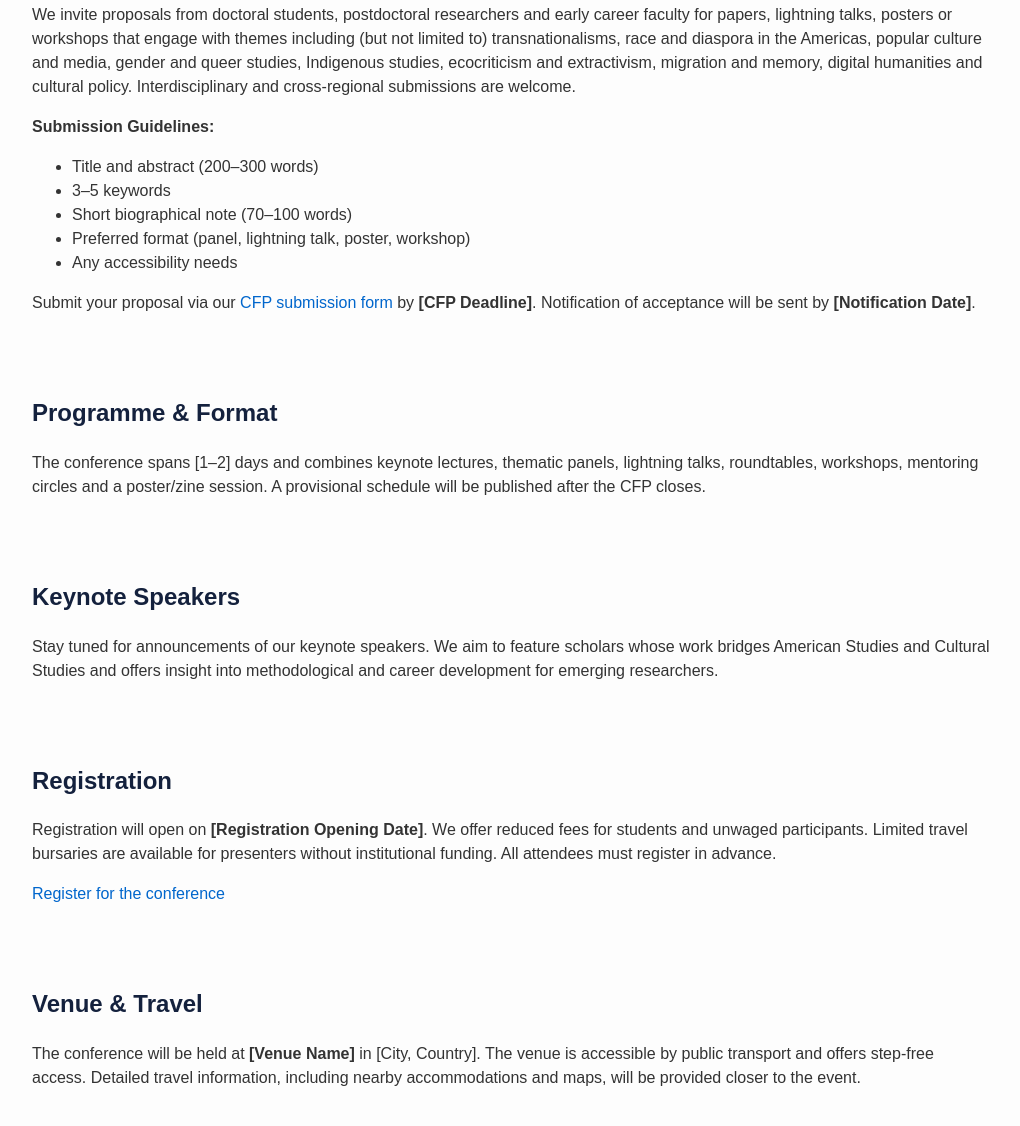
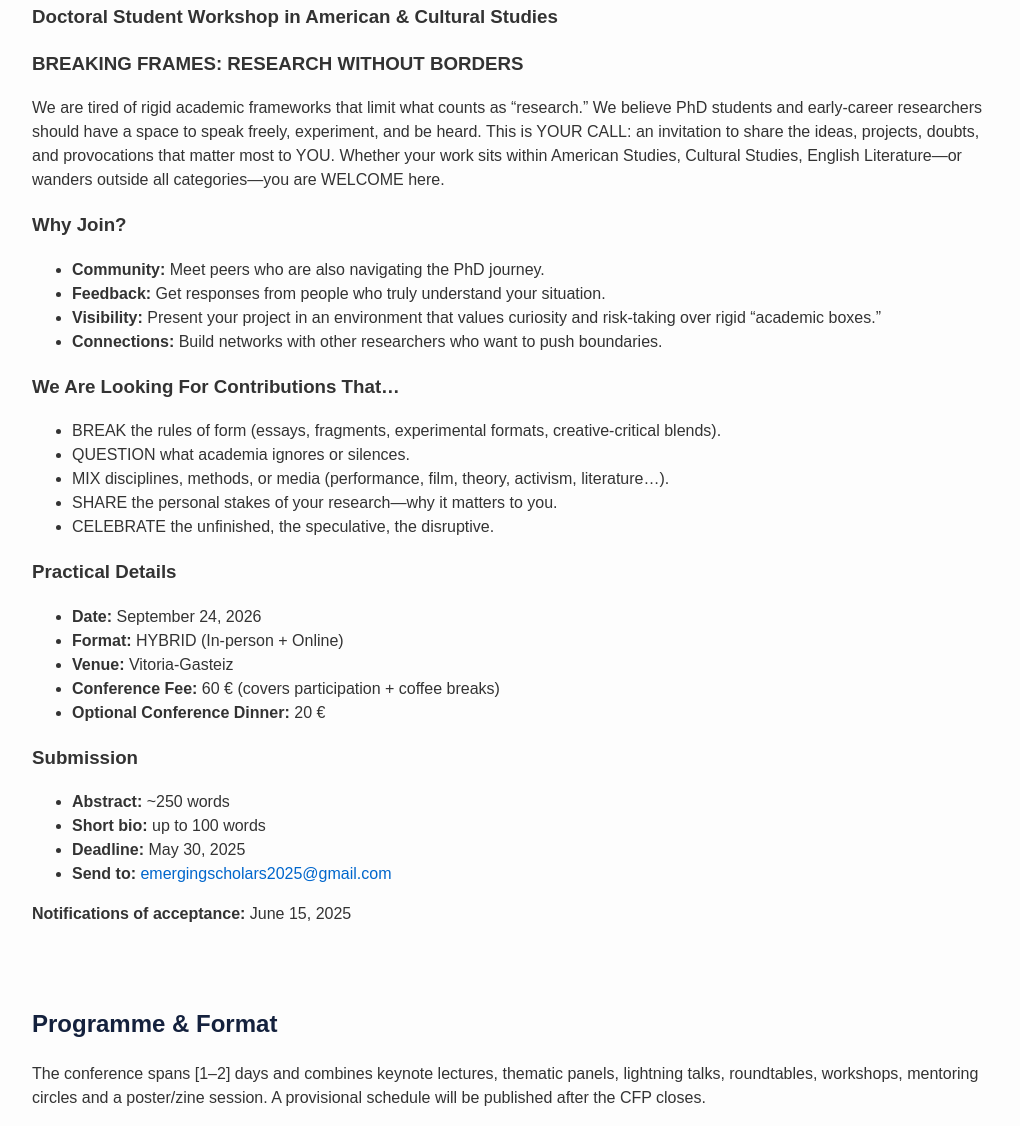
Before and after one commit to emergingscholars2025-hue/conference-website, a plain HTML site: page index.html in a window 1280 px wide. Shown: the part 845-1971 px from the top of the page, without its empty margins (128-1148 px from the left). Drawn offline with Linux system fonts and the light colour scheme.

Commit message:
Update Call for Papers section with detailed CFP

```diff
--- a/index.html
+++ b/index.html
@@ -112,16 +112,40 @@ footer {
 
 <section id="cfp">
   <h2>Call for Papers</h2>
-  <p>We invite proposals from doctoral students, postdoctoral researchers and early career faculty for papers, lightning talks, posters or workshops that engage with themes including (but not limited to) transnationalisms, race and diaspora in the Americas, popular culture and media, gender and queer studies, Indigenous studies, ecocriticism and extractivism, migration and memory, digital humanities and cultural policy. Interdisciplinary and cross-regional submissions are welcome.</p>
-  <p><strong>Submission Guidelines:</strong></p>
+  <h3>Doctoral Student Workshop in American &amp; Cultural Studies</h3>
+  <h3>BREAKING FRAMES: RESEARCH WITHOUT BORDERS</h3>
+  <p>We are tired of rigid academic frameworks that limit what counts as “research.” We believe PhD students and early-career researchers should have a space to speak freely, experiment, and be heard. This is YOUR CALL: an invitation to share the ideas, projects, doubts, and provocations that matter most to YOU. Whether your work sits within American Studies, Cultural Studies, English Literature—or wanders outside all categories—you are WELCOME here.</p>
+  <h3>Why Join?</h3>
   <ul>
-    <li>Title and abstract (200–300 words)</li>
-    <li>3–5 keywords</li>
-    <li>Short biographical note (70–100 words)</li>
-    <li>Preferred format (panel, lightning talk, poster, workshop)</li>
-    <li>Any accessibility needs</li>
+    <li><strong>Community:</strong> Meet peers who are also navigating the PhD journey.</li>
+    <li><strong>Feedback:</strong> Get responses from people who truly understand your situation.</li>
+    <li><strong>Visibility:</strong> Present your project in an environment that values curiosity and risk-taking over rigid “academic boxes.”</li>
+    <li><strong>Connections:</strong> Build networks with other researchers who want to push boundaries.</li>
   </ul>
-  <p>Submit your proposal via our <a href="[CFP Google Form URL]">CFP submission form</a> by <strong>[CFP Deadline]</strong>. Notification of acceptance will be sent by <strong>[Notification Date]</strong>.</p>
+  <h3>We Are Looking For Contributions That…</h3>
+  <ul>
+    <li>BREAK the rules of form (essays, fragments, experimental formats, creative-critical blends).</li>
+    <li>QUESTION what academia ignores or silences.</li>
+    <li>MIX disciplines, methods, or media (performance, film, theory, activism, literature…).</li>
+    <li>SHARE the personal stakes of your research—why it matters to you.</li>
+    <li>CELEBRATE the unfinished, the speculative, the disruptive.</li>
+  </ul>
+  <h3>Practical Details</h3>
+  <ul>
+    <li><strong>Date:</strong> September 24, 2026</li>
+    <li><strong>Format:</strong> HYBRID (In-person + Online)</li>
+    <li><strong>Venue:</strong> Vitoria-Gasteiz</li>
+    <li><strong>Conference Fee:</strong> 60 € (covers participation + coffee breaks)</li>
+    <li><strong>Optional Conference Dinner:</strong> 20 €</li>
+  </ul>
+  <h3>Submission</h3>
+  <ul>
+    <li><strong>Abstract:</strong> ~250 words</li>
+    <li><strong>Short bio:</strong> up to 100 words</li>
+    <li><strong>Deadline:</strong> May 30, 2025</li>
+    <li><strong>Send to:</strong> <a href="mailto:emergingscholars2025@gmail.com">emergingscholars2025@gmail.com</a></li>
+  </ul>
+  <p><strong>Notifications of acceptance:</strong> June 15, 2025</p>
 </section>
 
 <section id="programme">
```
